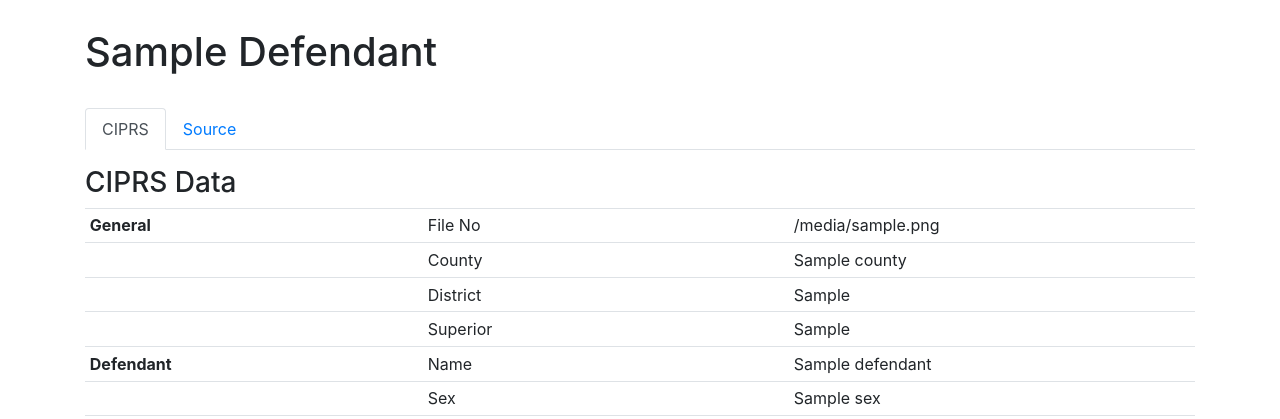
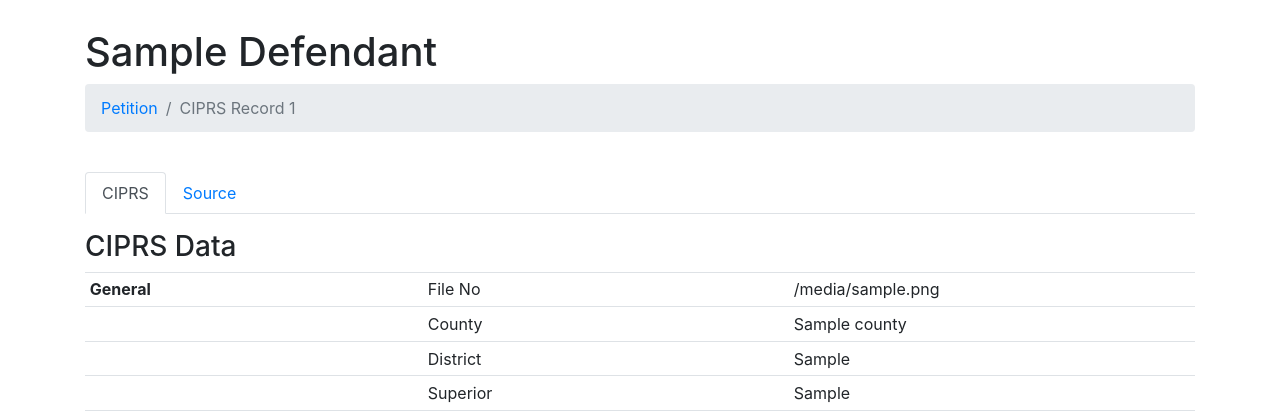
Before and after one commit to deardurham/dear-petition, a Django app: template dear_petition/templates/petition/view.html in a window 1280 px wide. Shown: the part 56-475 px from the top of the page. Run offline with Django 3.2, Linux system fonts and the light colour scheme; the template is opened without the code that fills it: most values are stand-ins (such as "Sample title", 1, 10 or a date in 2020); style sheets or scripts are compiled from the project's sources; parts of the project's set-up code (start-up, migrations or seed data) failed here and were passed over; some libraries are stand-ins or nearby versions.

Commit message:
provide link back to batch when viewing petition

```diff
--- a/dear_petition/templates/petition/view.html
+++ b/dear_petition/templates/petition/view.html
@@ -7,6 +7,12 @@
   <div class="row">
     <div class="col-sm">
       <h1 class='page-header'>{{ record.data.Defendant.Name|title }}</h1>
+      <nav aria-label="breadcrumb">
+        <ol class="breadcrumb">
+          <li class="breadcrumb-item"><a href="{% url 'create-petition' record.batch.pk %}">Petition</a></li>
+          <li class="breadcrumb-item active" aria-current="page">CIPRS Record {{ record.pk }}</li>
+        </ol>
+      </nav>
     <div>
   </div>
   <br />
```
